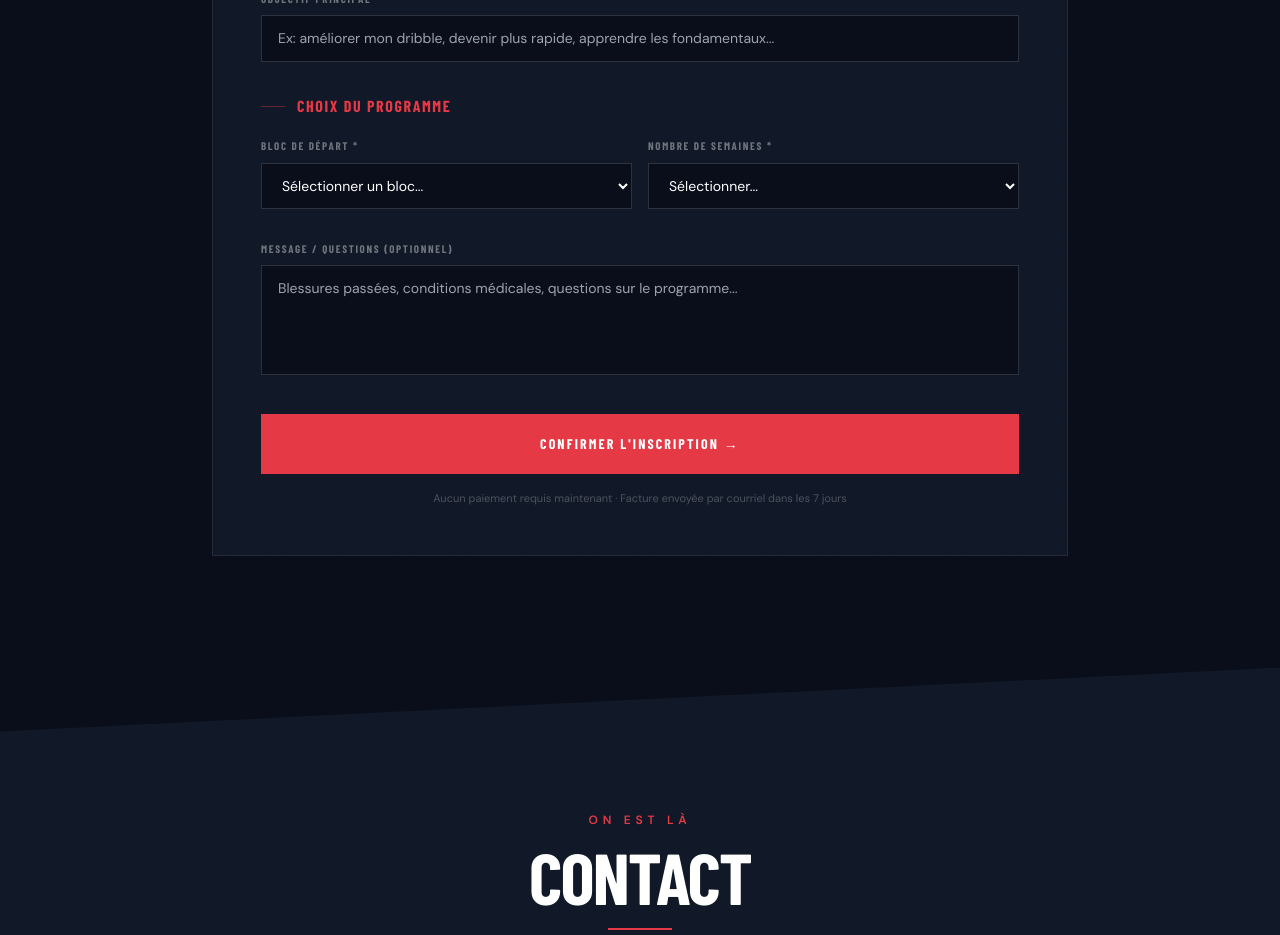
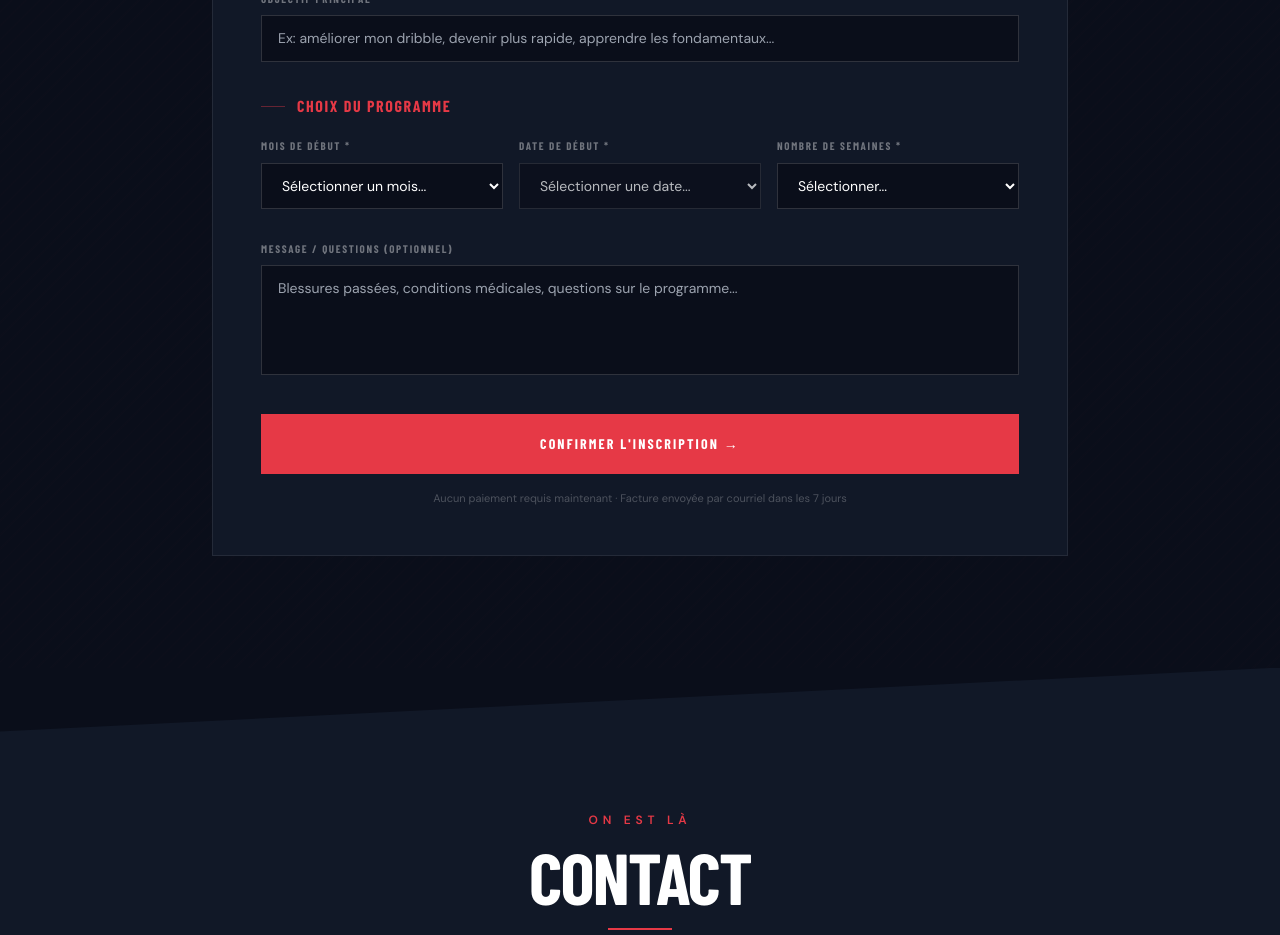
Before and after one commit to henrymatis8-art/M-A-Coaching, a Next.js app in the folder ma-conditioning/: page /basketball in a window 1280 px wide. Shown: the part 4220-5155 px from the top of the page. Built offline with nearby package versions, Linux system fonts and the light colour scheme; a web font is replaced by a local one.

Commit message:
rajoue supplémentaire

```diff
--- a/ma-conditioning/app/api/inscription-basketball/route.ts
+++ b/ma-conditioning/app/api/inscription-basketball/route.ts
@@ -12,7 +12,7 @@ export async function POST(req: NextRequest) {
     const {
       prenomParent, nomParent, courriel, telephone,
       prenomAthlete, nomAthlete, ageAthlete,
-      niveauBasket, bloc, semaines, objectif, message,
+      niveauBasket, bloc, dateDebut, semaines, objectif, message,
     } = data
 
     const montant = prix[semaines] ?? 0
@@ -21,7 +21,7 @@ export async function POST(req: NextRequest) {
     await resend.emails.send({
       from: 'M&A Conditioning <onboarding@resend.dev>',
       to: CONTACT_EMAIL,
-      subject: `🏀 Nouvelle inscription Basketball — ${prenomAthlete} ${nomAthlete} — ${bloc}`,
+      subject: `🏀 Nouvelle inscription Basketball — ${prenomAthlete} ${nomAthlete} — ${bloc} ${dateDebut}`,
       html: `
         <div style="font-family: Arial, sans-serif; max-width: 600px; margin: 0 auto; background: #0a0e1a; color: white; padding: 40px; border-radius: 8px;">
           <div style="border-left: 4px solid #E63946; padding-left: 16px; margin-bottom: 32px;">
@@ -48,7 +48,8 @@ export async function POST(req: NextRequest) {
             <tr><td colspan="2" style="padding:16px 0 10px; border-bottom:1px solid rgba(230,57,70,0.2);">
               <strong style="color:#E63946; font-size:11px; letter-spacing:2px; text-transform:uppercase;">Programme</strong>
             </td></tr>
-            <tr><td style="padding:8px 0; color:rgba(255,255,255,0.5); font-size:13px;">Bloc</td><td style="padding:8px 0; color:white; font-size:13px;">${bloc}</td></tr>
+            <tr><td style="padding:8px 0; color:rgba(255,255,255,0.5); font-size:13px;">Mois de début</td><td style="padding:8px 0; color:white; font-size:13px;">${bloc}</td></tr>
+            <tr><td style="padding:8px 0; color:rgba(255,255,255,0.5); font-size:13px;">Date de début</td><td style="padding:8px 0; color:white; font-size:13px;">${dateDebut}</td></tr>
             <tr><td style="padding:8px 0; color:rgba(255,255,255,0.5); font-size:13px;">Semaines</td><td style="padding:8px 0; color:white; font-size:13px;">${semaines} semaine${Number(semaines) > 1 ? 's' : ''}</td></tr>
             <tr><td style="padding:8px 0; color:rgba(255,255,255,0.5); font-size:13px;">Montant</td><td style="padding:8px 0; color:#E63946; font-size:20px; font-weight:bold;">${montant} $</td></tr>
             ${message ? `<tr><td colspan="2" style="padding:8px 0; color:rgba(255,255,255,0.6); font-size:13px; border-top:1px solid rgba(255,255,255,0.05);">${message}</td></tr>` : ''}
@@ -78,7 +79,8 @@ export async function POST(req: NextRequest) {
           <table style="width:100%; border-collapse:collapse; margin-bottom:24px;">
             <tr><td style="padding:8px 0; color:rgba(255,255,255,0.5); font-size:13px; width:40%;">Athlète</td><td style="padding:8px 0; color:white; font-size:13px;">${prenomAthlete} ${nomAthlete}, ${ageAthlete} ans</td></tr>
             <tr><td style="padding:8px 0; color:rgba(255,255,255,0.5); font-size:13px;">Niveau</td><td style="padding:8px 0; color:white; font-size:13px;">${niveauBasket}</td></tr>
-            <tr><td style="padding:8px 0; color:rgba(255,255,255,0.5); font-size:13px;">Bloc</td><td style="padding:8px 0; color:white; font-size:13px;">${bloc}</td></tr>
+            <tr><td style="padding:8px 0; color:rgba(255,255,255,0.5); font-size:13px;">Mois de début</td><td style="padding:8px 0; color:white; font-size:13px;">${bloc}</td></tr>
+            <tr><td style="padding:8px 0; color:rgba(255,255,255,0.5); font-size:13px;">Date de début</td><td style="padding:8px 0; color:white; font-size:13px;">${dateDebut}</td></tr>
             <tr><td style="padding:8px 0; color:rgba(255,255,255,0.5); font-size:13px;">Durée</td><td style="padding:8px 0; color:white; font-size:13px;">${semaines} semaine${Number(semaines) > 1 ? 's' : ''} · 6 sessions/semaine · 2h/session</td></tr>
             <tr><td style="padding:8px 0; color:rgba(255,255,255,0.5); font-size:13px;">Horaire</td><td style="padding:8px 0; color:white; font-size:13px;">Lun–Ven 18h · Sam 12h</td></tr>
             <tr><td style="padding:8px 0; color:rgba(255,255,255,0.5); font-size:13px;">Montant</td><td style="padding:8px 0; color:#E63946; font-size:22px; font-weight:bold;">${montant} $</td></tr>
--- a/ma-conditioning/components/basketball/InscriptionBasketball.tsx
+++ b/ma-conditioning/components/basketball/InscriptionBasketball.tsx
@@ -2,12 +2,17 @@
 import { useState } from 'react'
 import { useInView } from 'react-intersection-observer'
 
-const BLOCS = ['Juin — Fondamentaux', 'Juillet — Développement', 'Août — Performance']
+const MOIS = ['Juin', 'Juillet', 'Août']
+const DATES_DE_DEBUT: Record<string, string[]> = {
+  Juin: ['29'],
+  Juillet: ['6', '13', '20', '27'],
+  Août: ['3', '10', '17', '24'],
+}
 const SEMAINES = [
   { value: '1', label: '1 semaine — 500$' },
   { value: '2', label: '2 semaines — 750$' },
   { value: '3', label: '3 semaines — 900$' },
-  { value: '4', label: '4 semaines (bloc complet) — 1000$' },
+  { value: '4', label: '4 semaines (programme complet) — 1000$' },
 ]
 
 type FormData = {
@@ -19,6 +24,7 @@ type FormData = {
   nomAthlete: string
   ageAthlete: string
   bloc: string
+  dateDebut: string
   semaines: string
   niveauBasket: string
   objectif: string
@@ -28,7 +34,7 @@ type FormData = {
 const empty: FormData = {
   prenomParent: '', nomParent: '', courriel: '', telephone: '',
   prenomAthlete: '', nomAthlete: '', ageAthlete: '',
-  bloc: '', semaines: '', niveauBasket: '', objectif: '', message: '',
+  bloc: '', dateDebut: '', semaines: '', niveauBasket: '', objectif: '', message: '',
 }
 
 const inputStyle = {
@@ -187,17 +193,51 @@ export default function InscriptionBasketball() {
                 <span style={{ width: '24px', height: '1px', background: 'rgba(230,57,70,0.4)', display: 'inline-block' }} />
                 Choix du programme
               </div>
-              <div className="grid sm:grid-cols-2 gap-4">
+              <div className="grid sm:grid-cols-3 gap-4">
                 <div>
-                  <label style={labelStyle}>Bloc de départ *</label>
-                  <select required style={{ ...inputStyle, cursor: 'pointer' }} value={form.bloc} onChange={(e) => set('bloc', e.target.value)} onFocus={e => (e.target.style.borderColor = '#E63946')} onBlur={e => (e.target.style.borderColor = 'rgba(255,255,255,0.15)')}>
-                    <option value="">Sélectionner un bloc...</option>
-                    {BLOCS.map((b) => <option key={b} value={b}>{b}</option>)}
+                  <label style={labelStyle}>Mois de début *</label>
+                  <select
+                    required
+                    style={{ ...inputStyle, cursor: 'pointer' }}
+                    value={form.bloc}
+                    onChange={(e) => {
+                      set('bloc', e.target.value)
+                      set('dateDebut', '')
+                    }}
+                    onFocus={e => (e.target.style.borderColor = '#E63946')}
+                    onBlur={e => (e.target.style.borderColor = 'rgba(255,255,255,0.15)')}
+                  >
+                    <option value="">Sélectionner un mois...</option>
+                    {MOIS.map((m) => <option key={m} value={m}>{m}</option>)}
+                  </select>
+                </div>
+                <div>
+                  <label style={labelStyle}>Date de début *</label>
+                  <select
+                    required
+                    style={{ ...inputStyle, cursor: 'pointer' }}
+                    value={form.dateDebut}
+                    onChange={(e) => set('dateDebut', e.target.value)}
+                    onFocus={e => (e.target.style.borderColor = '#E63946')}
+                    onBlur={e => (e.target.style.borderColor = 'rgba(255,255,255,0.15)')}
+                    disabled={!form.bloc}
+                  >
+                    <option value="">Sélectionner une date...</option>
+                    {form.bloc && DATES_DE_DEBUT[form.bloc].map((date) => (
+                      <option key={date} value={date}>{date}</option>
+                    ))}
                   </select>
                 </div>
                 <div>
                   <label style={labelStyle}>Nombre de semaines *</label>
-                  <select required style={{ ...inputStyle, cursor: 'pointer' }} value={form.semaines} onChange={(e) => set('semaines', e.target.value)} onFocus={e => (e.target.style.borderColor = '#E63946')} onBlur={e => (e.target.style.borderColor = 'rgba(255,255,255,0.15)')}>
+                  <select
+                    required
+                    style={{ ...inputStyle, cursor: 'pointer' }}
+                    value={form.semaines}
+                    onChange={(e) => set('semaines', e.target.value)}
+                    onFocus={e => (e.target.style.borderColor = '#E63946')}
+                    onBlur={e => (e.target.style.borderColor = 'rgba(255,255,255,0.15)')}
+                  >
                     <option value="">Sélectionner...</option>
                     {SEMAINES.map((s) => <option key={s.value} value={s.value}>{s.label}</option>)}
                   </select>
```
